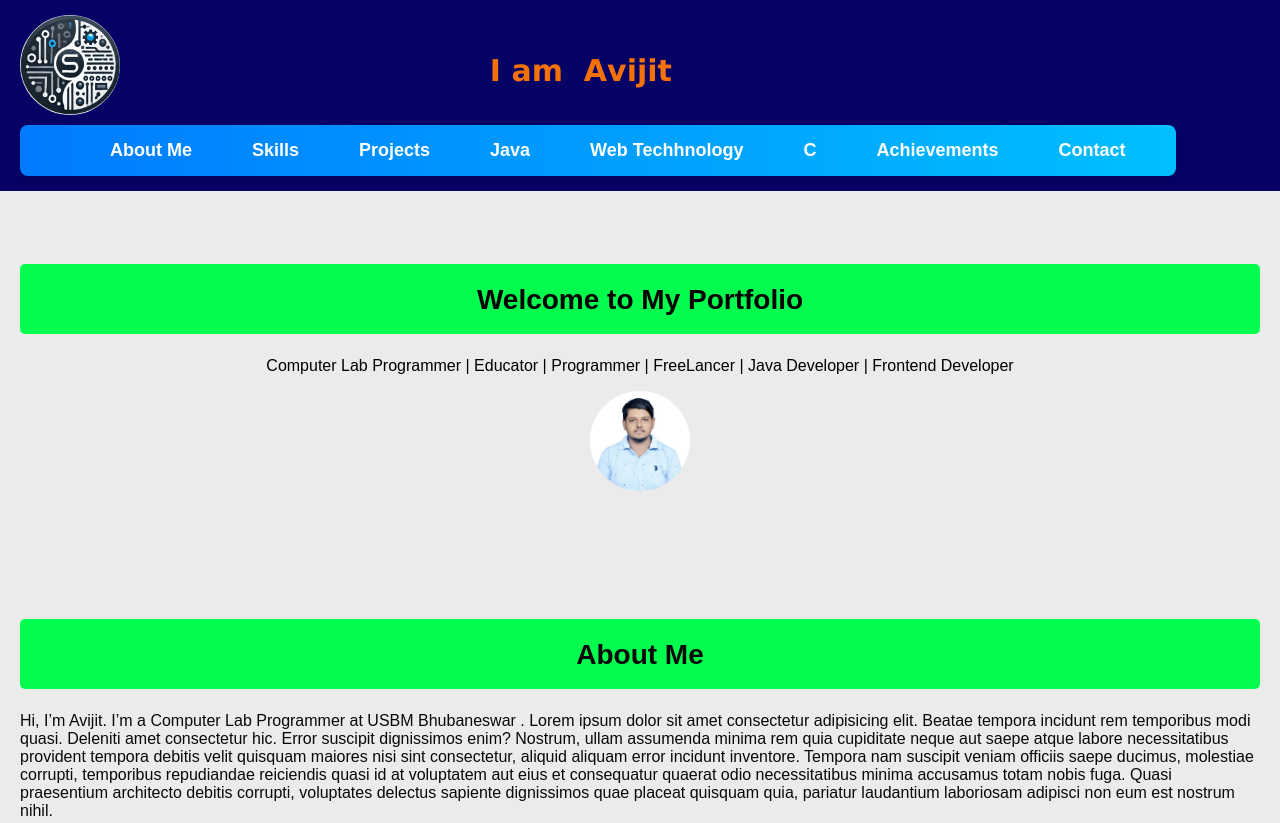
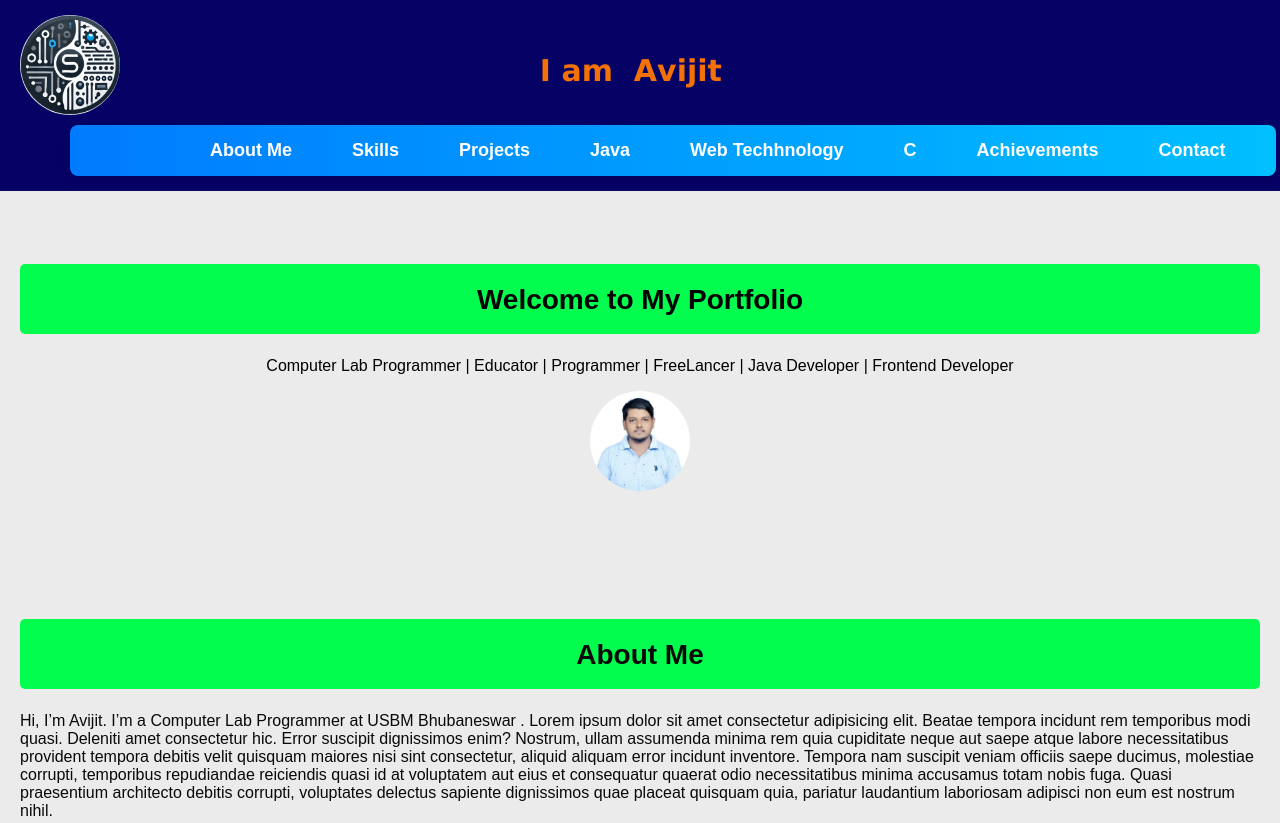
Before and after one commit to Avijit6152/Port, a plain HTML site: page home.html in a window 1280 px wide. Shown: the top 823 px of the page. Drawn offline with Linux system fonts and the light colour scheme.

Commit message:
update css

```diff
--- a/styles.css
+++ b/styles.css
@@ -64,7 +64,7 @@ header ul li a {
 } */
 
 .logo h1 {
-    margin-left: 300px;
+    margin-left: 350px;
     font-family:Verdana, Geneva, Tahoma, sans-serif;
     text-align: center;
     font-size: 30px;
@@ -80,7 +80,7 @@ header ul li a {
 
 .logo h1 span {
     opacity: 0;
-    animation: reveal 0.1s ease forwards;
+    animation: reveal 5s ease forwards;
 }
 
 .logo h1 span:nth-child(1) { animation-delay: 0.1s; }
@@ -131,7 +131,7 @@ header ul li a {
     list-style: none;
     background: linear-gradient(to right, #007bff, #00bfff);
     padding: 15px 20px;
-
+    margin-left: 50px;
     border-radius: 8px;
     box-shadow: 0 4px 8px rgba(0, 0, 0, 0.1);
 }
```
